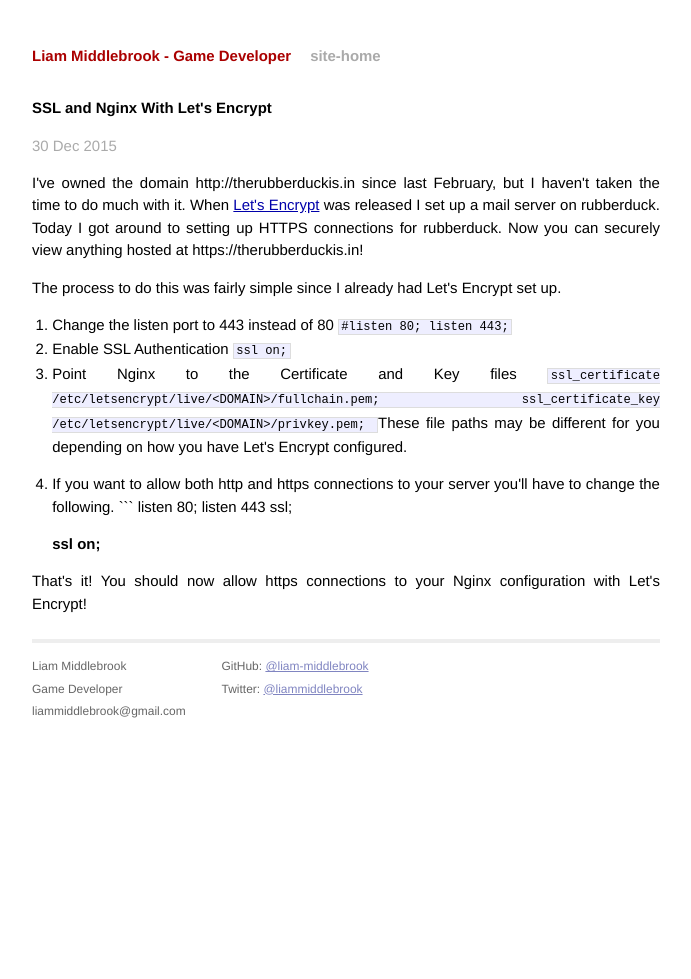
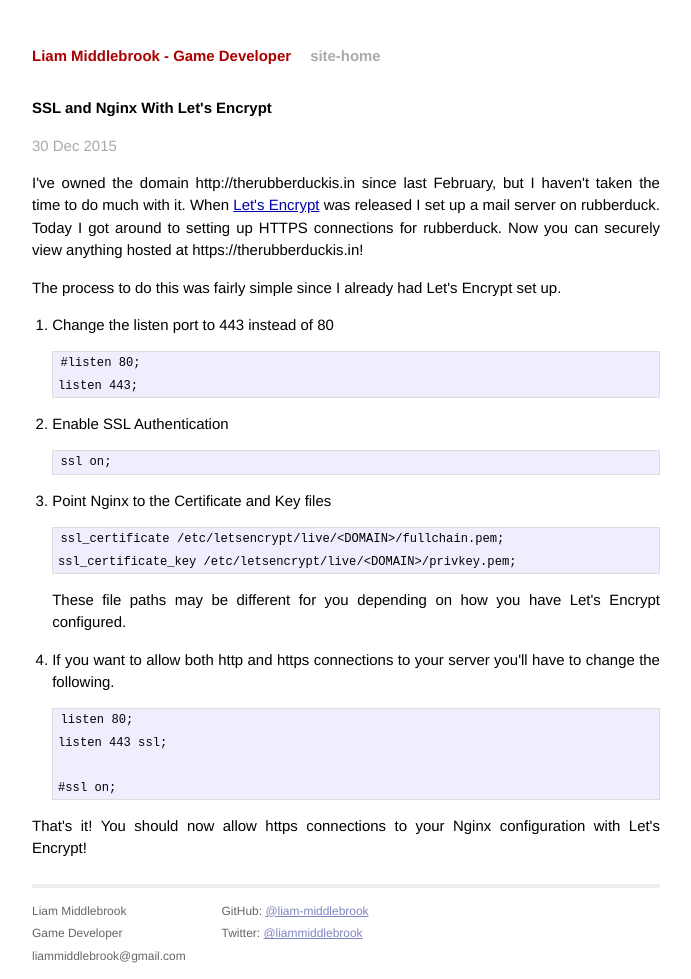
Before and after one commit to liam-middlebrook/blog, a Jekyll site: the page 2015/12/30/lets-encrypt-nginx.html, which Jekyll copies as it is, in a window 1280 px wide. Shown: the whole page, without its empty margins (294-985 px from the left). Built offline with Jekyll 4.4.1, drawn with Linux system fonts in a browser that asks for light colours; Markdown is read by kramdown in place of the engine named in the settings; comment, search, counter and statistics services are not loaded; before the commit the page ends 945 px from its top, so only the background shows below that.

Commit message:
Publishing: formatting

````diff
--- a/2015/12/30/lets-encrypt-nginx.html
+++ b/2015/12/30/lets-encrypt-nginx.html
@@ -35,29 +35,26 @@ Now you can securely view anything hosted at https://therubberduckis.in!</p>
 up.</p>
 
 <ol>
-<li>Change the listen port to 443 instead of 80
-<code>
-#listen 80;
+<li><p>Change the listen port to 443 instead of 80</p>
+<div class="highlight"><pre><code class="language-text" data-lang="text">#listen 80;
 listen 443;
-</code></li>
-<li>Enable SSL Authentication
-<code>
-ssl on;
-</code></li>
-<li>Point Nginx to the Certificate and Key files
-<code>
-ssl_certificate /etc/letsencrypt/live/&lt;DOMAIN&gt;/fullchain.pem;
+</code></pre></div></li>
+<li><p>Enable SSL Authentication</p>
+<div class="highlight"><pre><code class="language-text" data-lang="text">ssl on;
+</code></pre></div></li>
+<li><p>Point Nginx to the Certificate and Key files</p>
+<div class="highlight"><pre><code class="language-text" data-lang="text">ssl_certificate /etc/letsencrypt/live/&lt;DOMAIN&gt;/fullchain.pem;
 ssl_certificate_key /etc/letsencrypt/live/&lt;DOMAIN&gt;/privkey.pem;
-</code>
-These file paths may be different for you depending on how you have Let&#39;s
-Encrypt configured.</li>
+</code></pre></div>
+<p>These file paths may be different for you depending on how you have Let&#39;s
+Encrypt configured.</p></li>
 <li><p>If you want to allow both http and https connections to your server you&#39;ll
-have to change the following.
-```
-listen 80;
-listen 443 ssl;</p>
+have to change the following.</p>
+<div class="highlight"><pre><code class="language-text" data-lang="text">listen 80;
+listen 443 ssl;
 
-<h1>ssl on;</h1></li>
+#ssl on;
+</code></pre></div></li>
 </ol>
 
 <p>That&#39;s it! You should now allow https connections to your Nginx configuration
````
